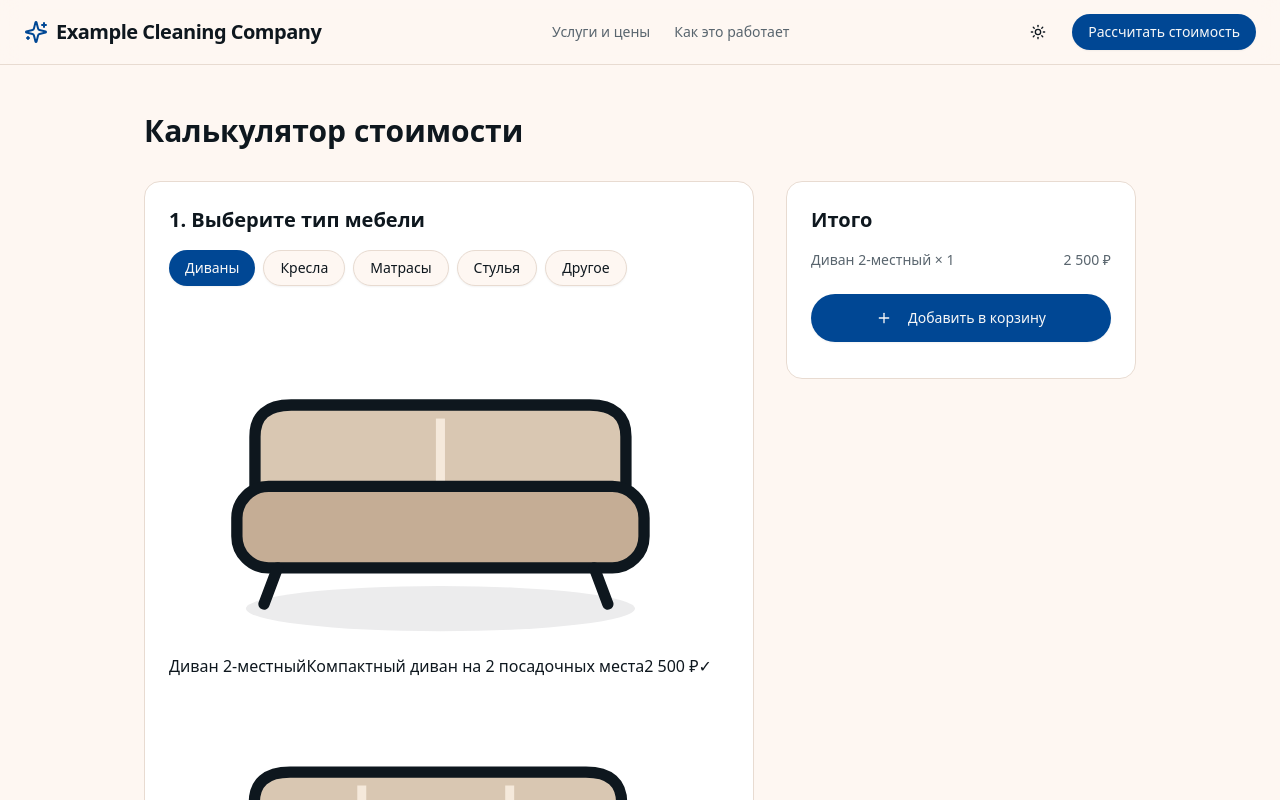
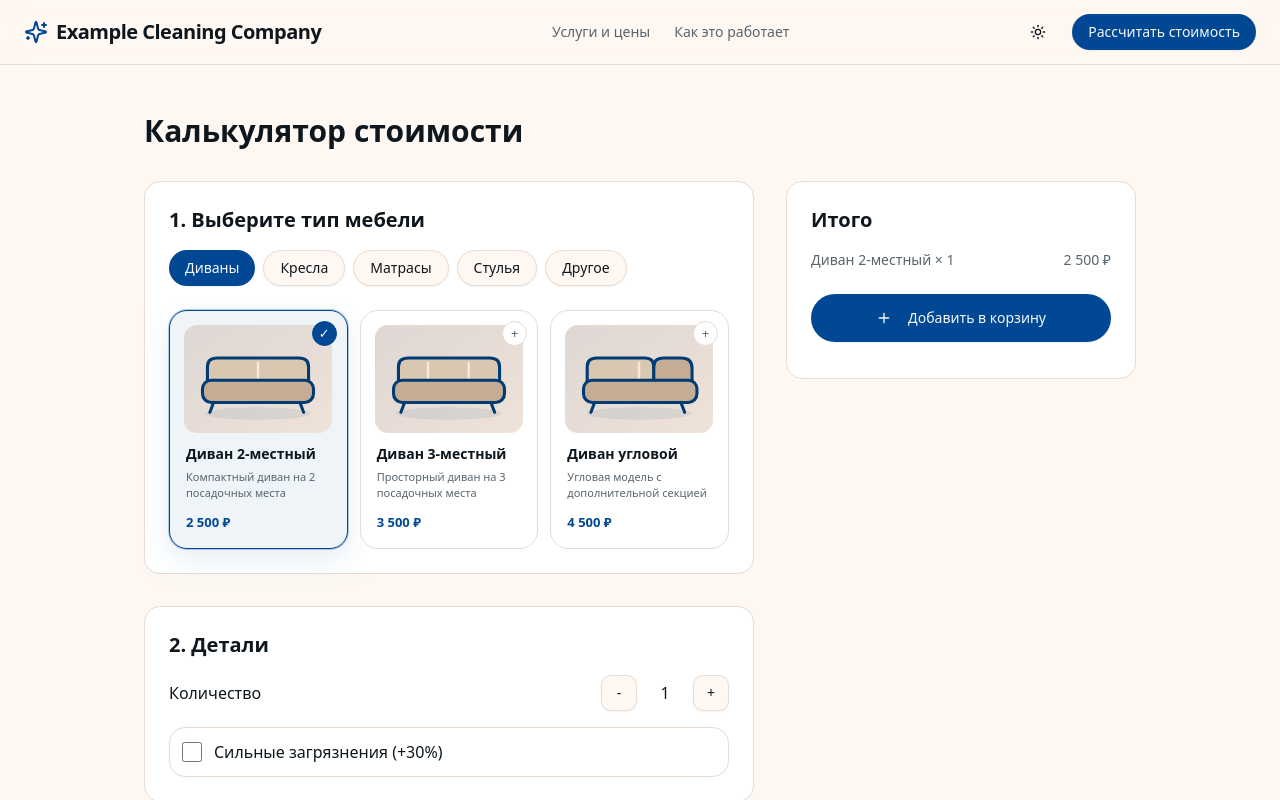
Before and after one commit to nn-makarov/Uixui, a Next.js app: page /calculator in a window 1280 px wide. Shown: the top 800 px of the page. Built offline with nearby package versions, Linux system fonts and the light colour scheme; no server answers; the database is empty.

Commit message:
Add theme-aware furniture illustrations and calculator selection styling

```diff
--- a/app/globals.css
+++ b/app/globals.css
@@ -133,3 +133,20 @@
 @media (prefers-reduced-motion: reduce) {
   .landing-primary-btn, .landing-benefit-card, .landing-service-card, .landing-service-image > div { transition: none; }
 }
+
+
+/* Calculator choice cards: consistent, accessible theme-aware furniture miniatures */
+.calc-option-grid { display:grid; grid-template-columns:repeat(2,minmax(0,1fr)); gap:12px; }
+.calc-option-tile { position:relative; display:flex; min-width:0; flex-direction:column; overflow:hidden; text-align:left; border:1px solid var(--border); border-radius:18px; background:var(--card); color:var(--foreground); padding:14px; cursor:pointer; transition:border-color .18s ease,background .18s ease,transform .18s ease,box-shadow .18s ease; }
+.calc-option-tile:hover { transform:translateY(-2px); border-color:color-mix(in oklab,var(--primary) 45%,var(--border)); }
+.calc-option-tile.is-selected { border-color:var(--primary); background:color-mix(in oklab,var(--primary) 6%,var(--card)); box-shadow:0 0 0 1px color-mix(in oklab,var(--primary) 28%,transparent),0 10px 28px color-mix(in oklab,var(--primary) 9%,transparent); }
+.calc-option-art { display:flex; min-height:108px; align-items:center; justify-content:center; border-radius:13px; background:linear-gradient(145deg,color-mix(in oklab,var(--primary) 7%,var(--secondary)),var(--secondary)); color:color-mix(in oklab,var(--primary) 75%,var(--foreground)); }
+.calc-furniture-sketch { width:100%; max-width:148px; height:100px; overflow:visible; }
+.calc-option-copy { display:flex; flex:1; flex-direction:column; padding:12px 2px 2px; }
+.calc-option-title { font-size:14px; font-weight:650; line-height:1.35; }
+.calc-option-note { min-height:34px; margin-top:5px; color:var(--muted-foreground); font-size:11px; line-height:1.5; }
+.calc-option-price { margin-top:10px; color:var(--primary); font-size:13px; font-weight:700; }
+.calc-option-check { position:absolute; top:10px; right:10px; display:flex; width:25px; height:25px; align-items:center; justify-content:center; border:1px solid var(--border); border-radius:50%; background:var(--card); color:var(--muted-foreground); font-size:13px; }
+.calc-option-tile.is-selected .calc-option-check { border-color:var(--primary); background:var(--primary); color:var(--primary-foreground); }
+@media(min-width:720px) { .calc-option-grid { grid-template-columns:repeat(3,minmax(0,1fr)); } }
+@media(max-width:390px) { .calc-option-grid { grid-template-columns:1fr; } .calc-option-tile { flex-direction:row; gap:12px; } .calc-option-art { width:100px; min-height:90px; flex-shrink:0; } .calc-option-copy { padding:4px 0; } .calc-option-note { min-height:0; } }
```
